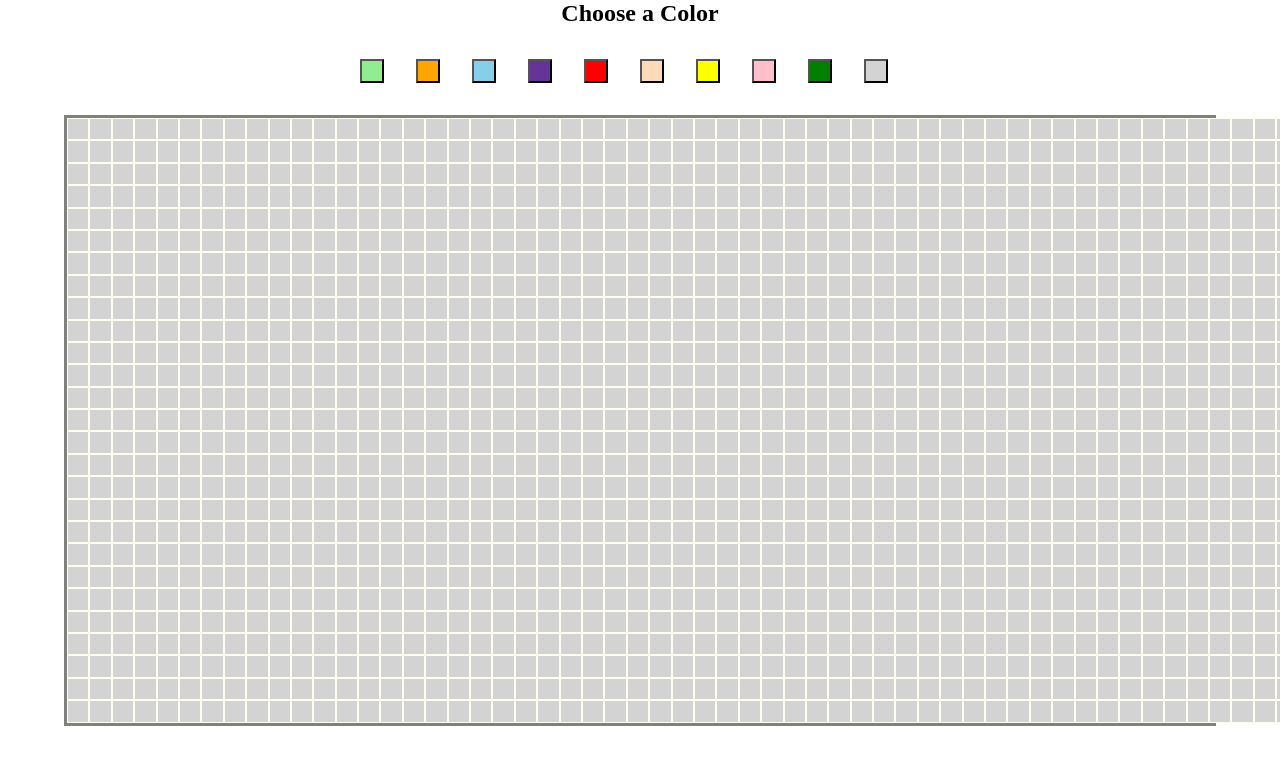
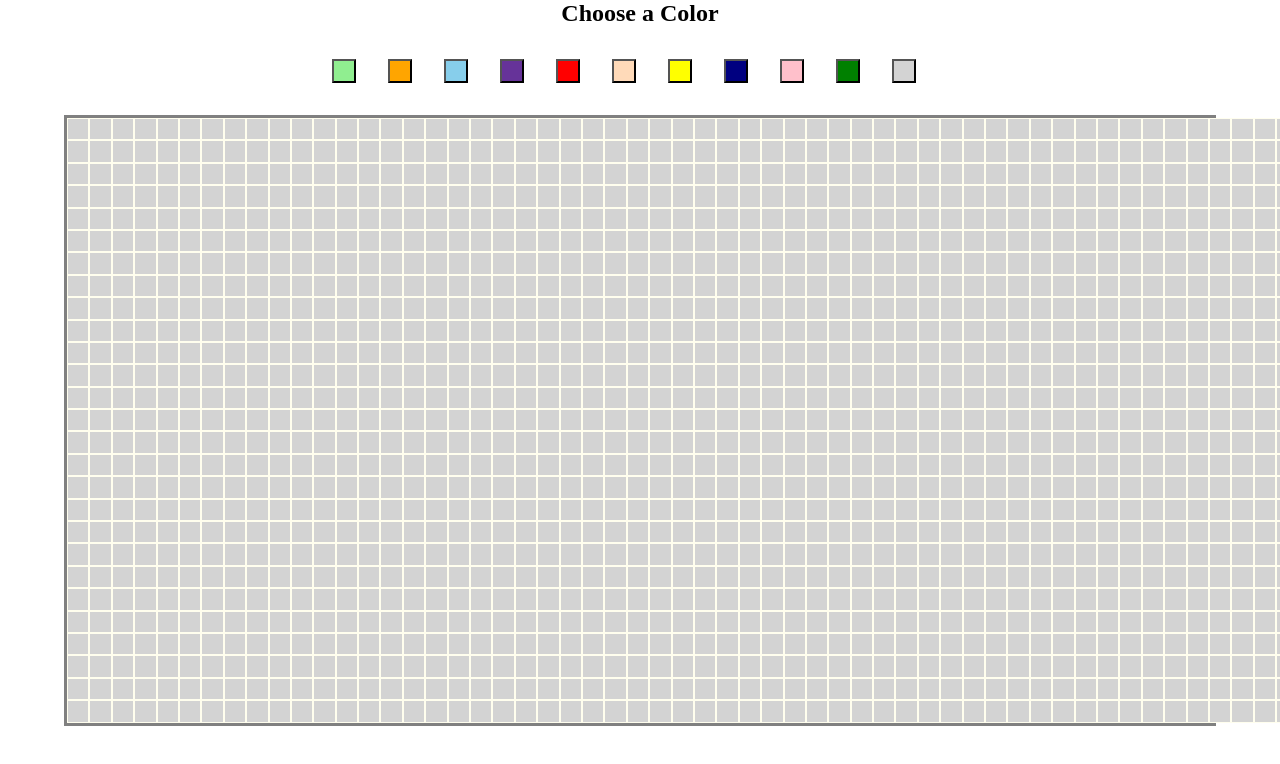
Before and after one commit to JohanSwannie/blokkies-app, a React (Vite) app: page / in a window 1280 px wide. Shown: the top 764 px of the page. Built offline with nearby package versions, Linux system fonts and the light colour scheme.

Commit message:
Update ChooseColor JSX Component

```diff
--- a/src/components/ChooseColor.jsx
+++ b/src/components/ChooseColor.jsx
@@ -8,6 +8,7 @@
   "red",
   "peachpuff",
   "yellow",
+  "navy",
   "pink",
   "green",
   "lightgray",
```
